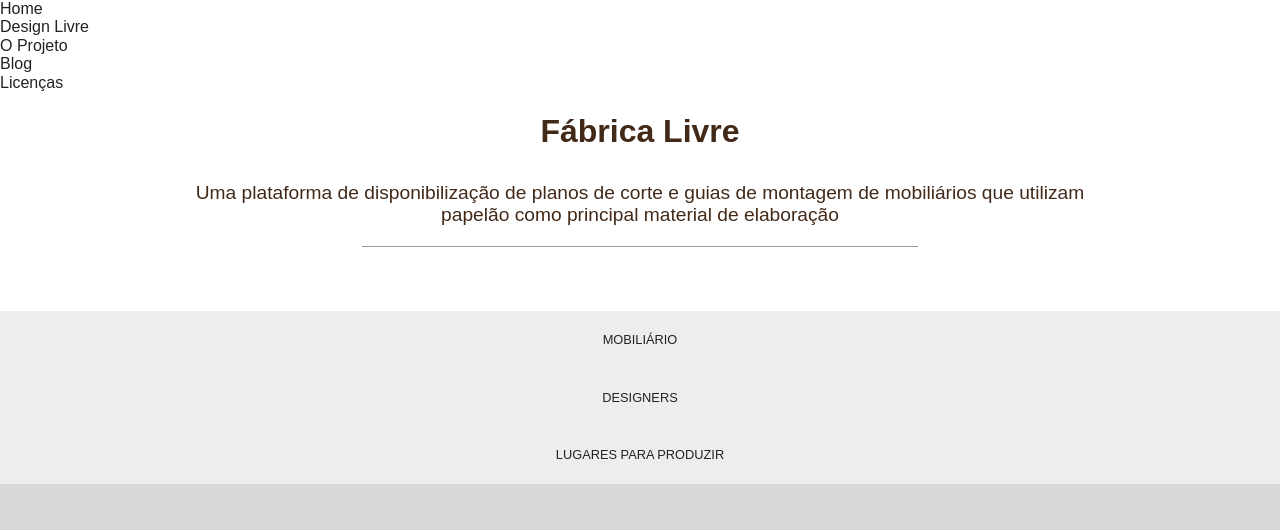
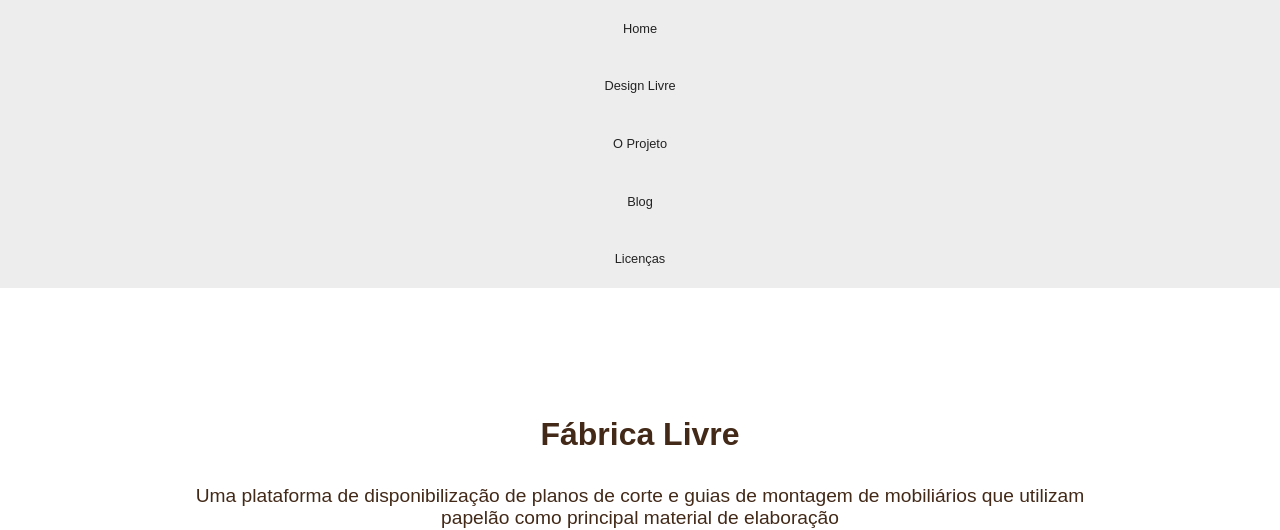
Before and after one commit to alencargu/fabrica-livre, a plain HTML site: page app/index.html in a window 1280 px wide. Shown: the top 530 px of the page. Drawn offline with Linux system fonts and the light colour scheme.

Commit message:
starting primary menu

```diff
--- a/app/css/styles.css
+++ b/app/css/styles.css
@@ -45,11 +45,11 @@ body {
     color: #222;
 }
 
-.menu--secondary {
+.menu--secondary, .menu--primary {
     background-color: #ededed;
 }
 
-.menu--secondary a {
+.menu--secondary a, .menu--primary a {
     display: block;
     padding: 1em;
     text-align: center;
@@ -71,6 +71,7 @@ body {
 }
 
 .jumbotron__title {
+    margin-top: 4em;
     margin-bottom: 1em;
 }
 
```
